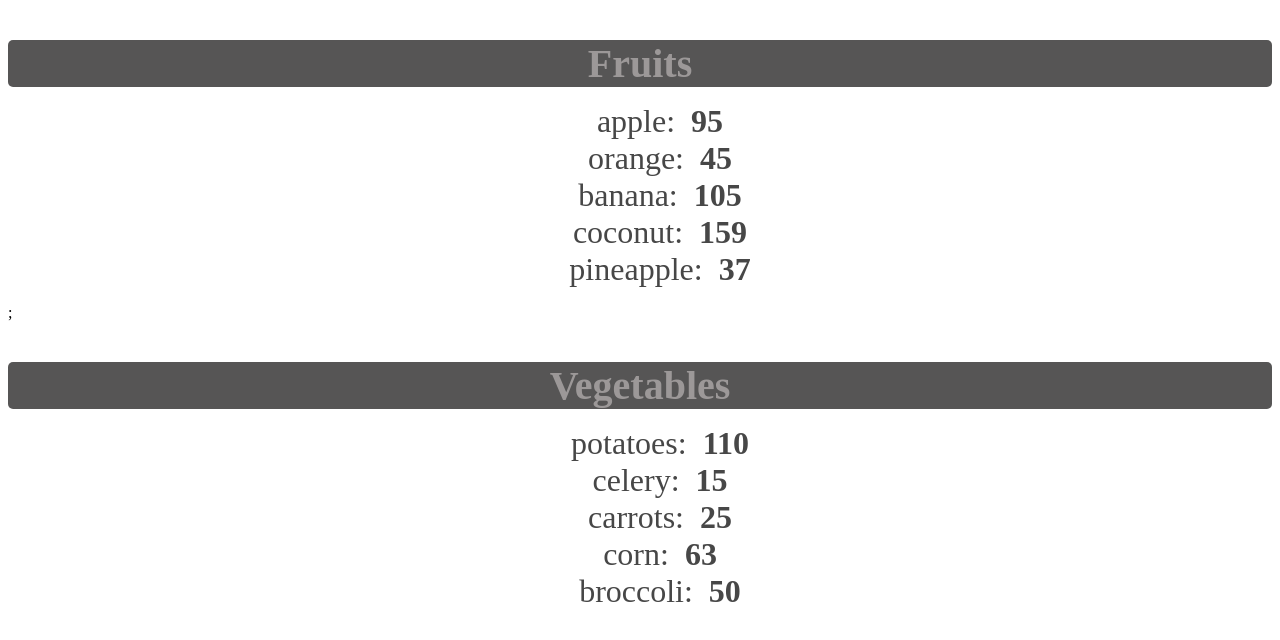
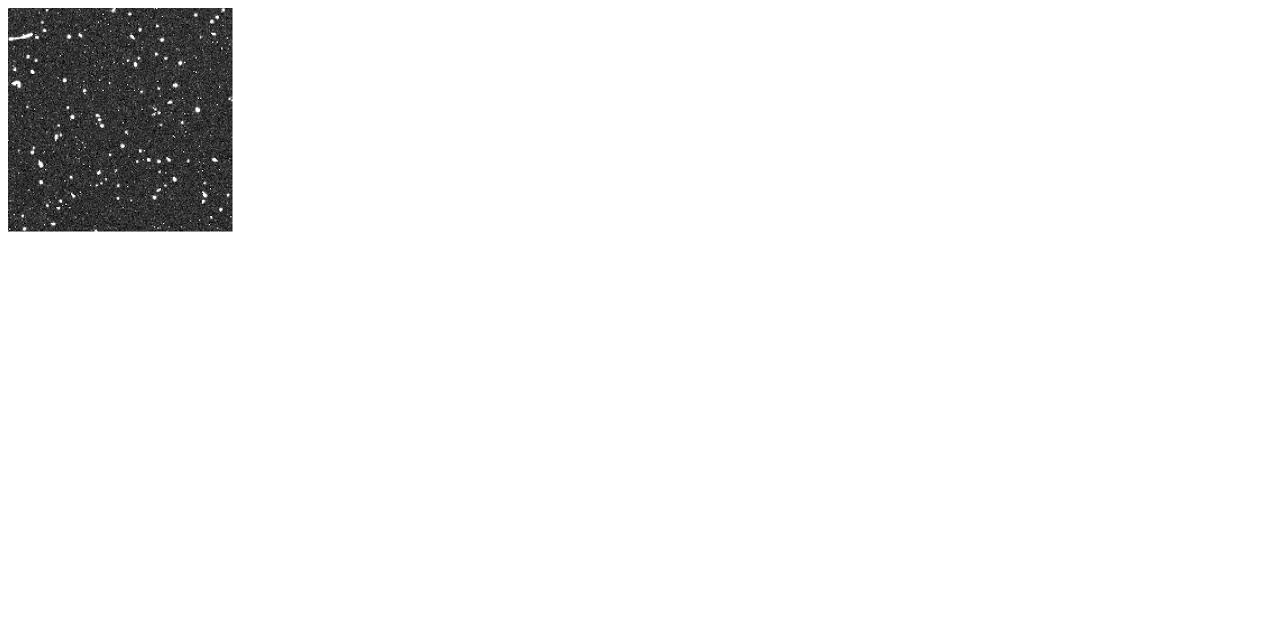
Before and after one commit to FJoey/ReactLearning, a React (Vite) app in the folder my-react-app/: page / in a window 1280 px wide. Shown: the top 640 px of the page. Built offline with nearby package versions, Linux system fonts and the light colour scheme.

Commit message:
Click Events

```diff
--- a/my-react-app/src/App.jsx
+++ b/my-react-app/src/App.jsx
@@ -1,22 +1,11 @@
-import List from './List.jsx'
+import Button from "./Button";
+import ProfilePicture from "./ProfilePicture";
 
 function App() {
-  const fruits = [{id: 1, name: "apple", calories: 95},
-                  {id: 2, name: "orange", calories: 45},
-                  {id: 3, name: "banana", calories: 105},
-                  {id: 4, name: "coconut", calories: 159},
-                  {id: 5, name: "pineapple", calories: 37}];
-
-  const vegetables = [{id: 1, name: "potatoes", calories: 110},
-                  {id: 2, name: "celery", calories: 15},
-                  {id: 3, name: "carrots", calories: 25},
-                  {id: 4, name: "corn", calories: 63},
-                  {id: 5, name: "broccoli", calories: 50}];
 
     return(
       <>
-        {fruits.length > 0 && <List items={fruits} category="Fruits"/>};
-        {vegetables.length > 0 ? <List items={vegetables} category="Vegetables"/> : null}
+        <ProfilePicture />
       </>
     );
 }
--- a/my-react-app/src/Button.jsx
+++ b/my-react-app/src/Button.jsx
@@ -8,7 +8,28 @@
             cursor: "pointer",
     }
 
-    return(<button style={styles}>Click Me</button>);
+    const handleClick = (e) => e.target.textContent = "OUCH!";
+    return(<button onDoubleClick={(e) => handleClick(e)}>Click me</button>);
+
+    /*
+    let count = 0;
+    const handleClick = (name) => {
+        if (count < 3){
+            count++;
+            console.log(`${name} you clicked me ${count} time/s`);
+        } else {
+            console.log(`${name} stop clicking me!`);
+        }
+    }
+    */
+
+    //const handleClick = () => console.log("OUCH!");
+
+    // const handleClick2 = (name) => console.log(`${name} stop clicking me`);
+
+    // return(<button onClick={() => handleClick2("Big Man Blastoise")} style={styles}>Click Me</button>);
+
+    // return(<button onClick={() => handleClick("Big Man Blastoise")} style={styles}>Click Me</button>);
 }
 
 export default Button
--- /dev/null
+++ b/my-react-app/src/ProfilePicture.jsx
@@ -0,0 +1,9 @@
+function ProfilePicture(){
+
+    const imageUrl = './src/assets/dp.jpg';
+
+    const handleClick = (e) => e.target.style.display = "none";
+
+    return(<img onClick={(e) => handleClick(e)} src={imageUrl}></img>)
+}
+export default ProfilePicture
```
